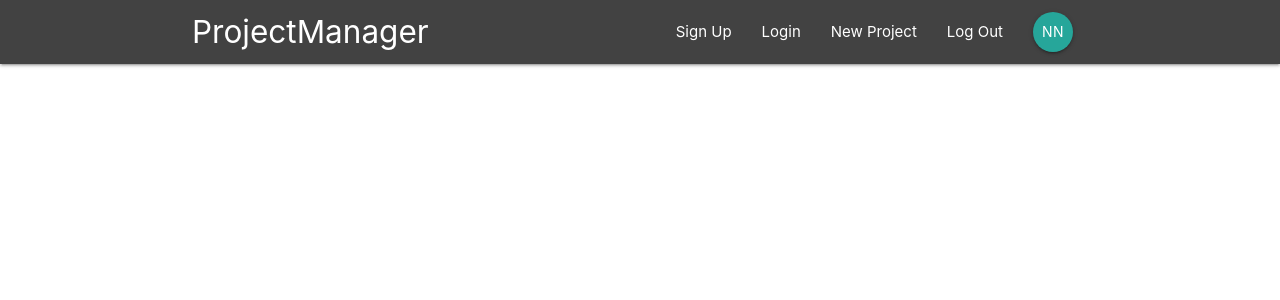
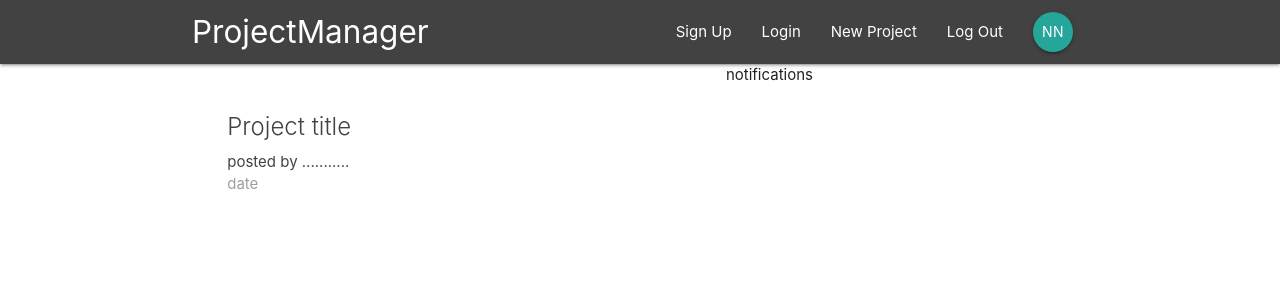
Before and after one commit to yasithWimukthi/project-management-tool, a React (Create React App) app: page / in a window 1280 px wide. Shown: the top 300 px of the page. Built offline with nearby package versions, Linux system fonts and the light colour scheme.

Commit message:
Implement Dashboard

```diff
--- a/src/App.js
+++ b/src/App.js
@@ -1,6 +1,7 @@
 import React, { Component } from 'react';
-import {BrowserRouter} from 'react-router-dom';
+import {BrowserRouter,Switch,Route} from 'react-router-dom';
 import Navbar from './components/layout/Navbar';
+import Dashboard from './components/dashboard/Dashboard';
 
 class App extends Component {
   render() {
@@ -8,6 +9,9 @@
       <BrowserRouter>
         <div>
           <Navbar />
+          <Switch>
+            <Route path="/" component={Dashboard} />
+          </Switch>
         </div>
       </BrowserRouter>
     )
--- a/src/components/dashboard/Dashboard.js
+++ b/src/components/dashboard/Dashboard.js
@@ -0,0 +1,23 @@
+import React, { Component } from 'react';
+import Notifications from './Notifications';
+import ProjectList from '../projects/ProjectList';
+
+class Dashboard extends Component {
+    render() {
+        return (
+            <div className="dashboard container">
+                <div className="row">
+                    <div className="col s12 m6">
+                        <ProjectList />
+                    </div>
+
+                    <div className="col s12 m5 offset-m1">
+                        <Notifications />
+                    </div>
+                </div>
+            </div>
+        )
+    }
+}
+
+export default Dashboard;
--- a/src/components/dashboard/Notifications.js
+++ b/src/components/dashboard/Notifications.js
@@ -0,0 +1,13 @@
+import React, { Component } from 'react';
+
+class Notifications extends Component {
+    render() {
+        return (
+            <div>
+                notifications
+            </div>
+        )
+    }
+}
+
+export default Notifications;
--- a/src/components/projects/ProjectList.js
+++ b/src/components/projects/ProjectList.js
@@ -0,0 +1,17 @@
+import React from 'react';
+
+function ProjectList() {
+    return (
+        <div className="project-list section">
+            <div className="card z-depth-0 project-summary">
+                <div className="card-content grey-text text-darken-3">
+                    <span className="card-title">Project title</span>
+                    <p>posted by ...........</p>
+                    <p className="grey-text">date</p>
+                </div>
+            </div>
+        </div>
+    )
+}
+
+export default ProjectList;
```
Also changed, not shown: 1 other file (tests, documents, lock files or other folders).
